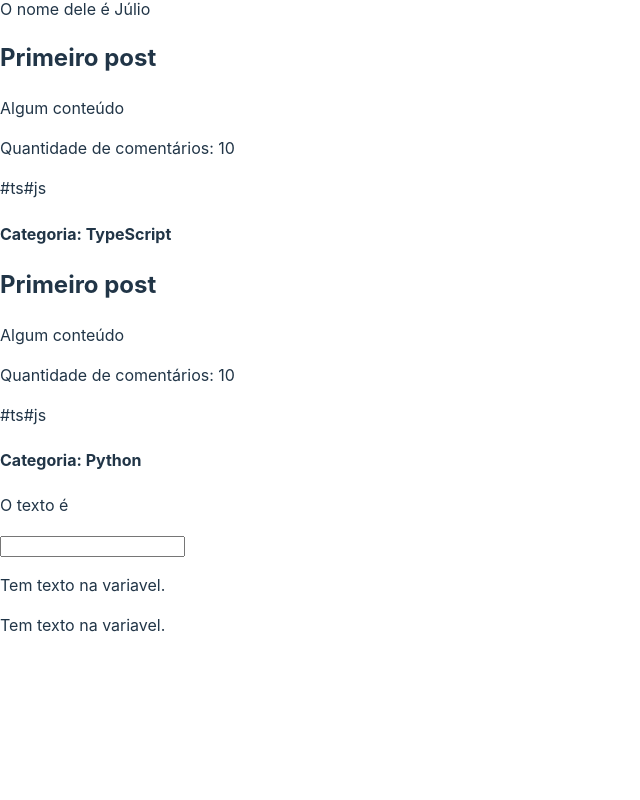
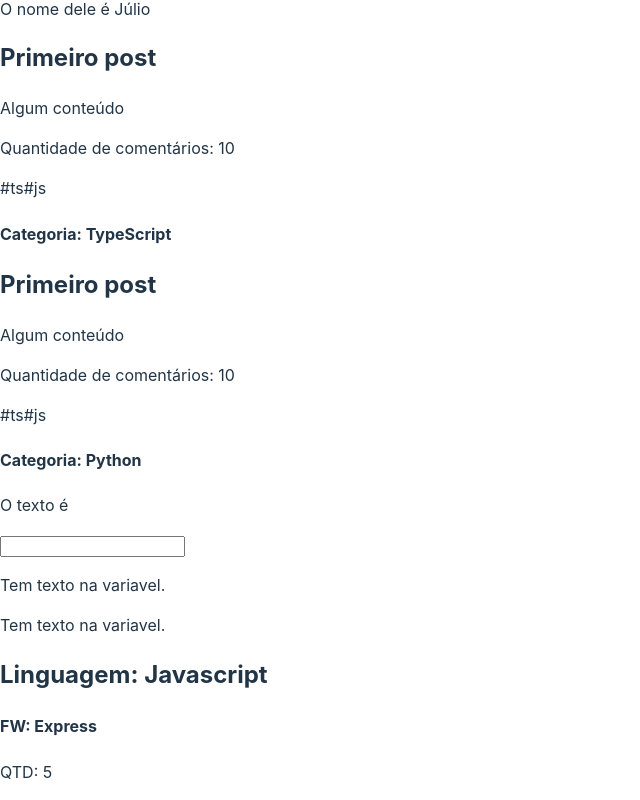
Before and after one commit to MACHADOKING/curso-matheus-battisti, a React app in the folder 9 - TypeScript - React/: page / in a window 1280 px wide. Shown: the part 460-1260 px from the top of the page, without its empty margins (0-640 px from the left). Before the commit the page ends 1113 px from the top, so only its background shows below. Built offline with nearby package versions, Linux system fonts and the light colour scheme; the HTML template or start-up script is replaced by a standard one.

Commit message:
Feat: Utilizando contexto

```diff
--- a/9 - TypeScript - React/src/App.tsx
+++ b/9 - TypeScript - React/src/App.tsx
@@ -10,6 +10,9 @@
 
 // 6 - useState
 import State from "./components/State";
+
+// 10 - utilizando contexto
+import Context from "./components/Context";
 
 // 8 - type
 type textOrNull = string | null;
@@ -78,6 +81,7 @@
         <State />
         {myText && <p>Tem texto na variavel.</p>}
         {mySecondText && <p>Tem texto na variavel.</p>}
+        <Context />
       </div>
     </AppContext.Provider>
   );
--- /dev/null
+++ b/9 - TypeScript - React/src/components/Context.tsx
@@ -0,0 +1,21 @@
+import { useContext } from "react";
+
+import { AppContext } from "../App";
+
+const Context = () => {
+  const details = useContext(AppContext);
+
+  return (
+    <>
+      {details && (
+        <div>
+          <h2>Linguagem: {details.language}</h2>
+          <h4>FW: {details.framework}</h4>
+          <p>QTD: {details.projects}</p>
+        </div>
+      )}
+    </>
+  );
+};
+
+export default Context;
```
